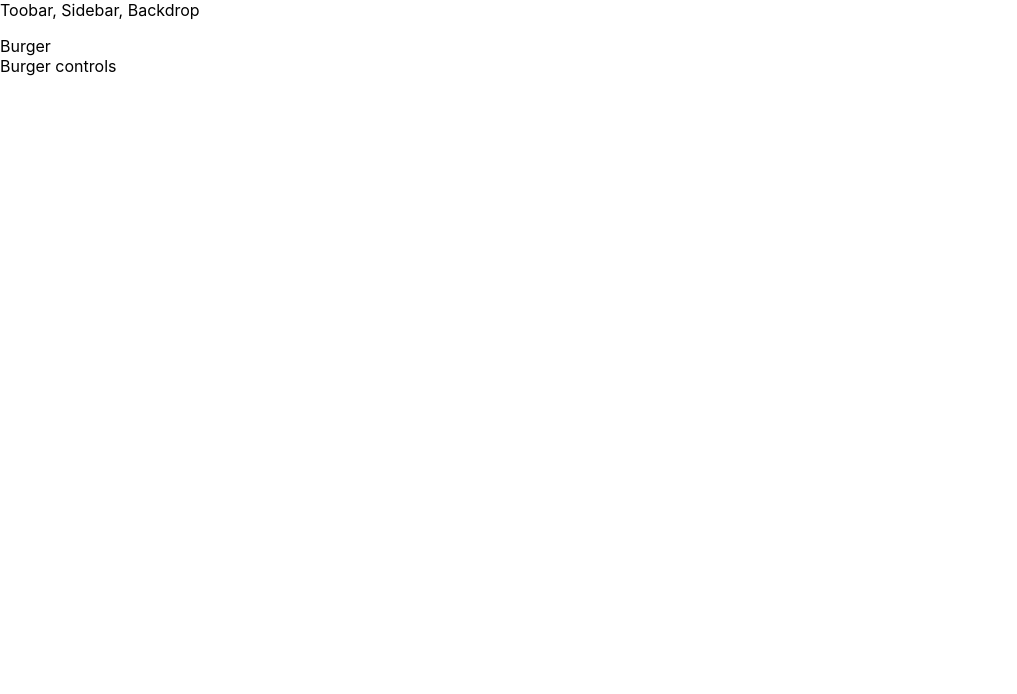
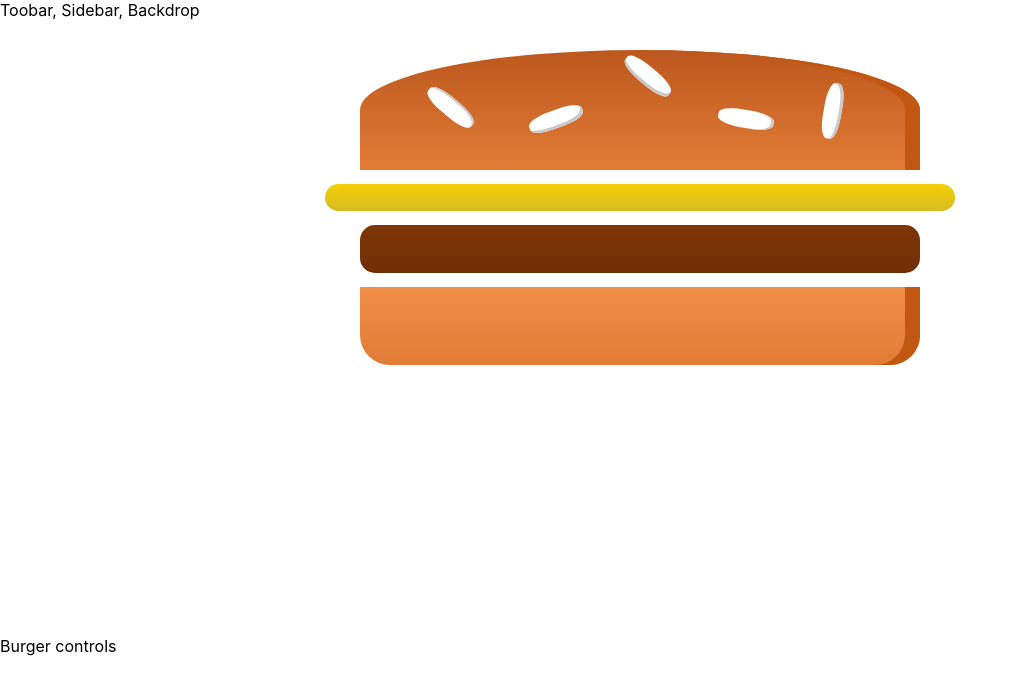
Before and after one commit to ThiagoFazzi/burger-build, a React (Create React App) app: page / in a window 1280 px wide. Shown: the top 694 px of the page, without its empty margins (0-1017 px from the left). Built offline with nearby package versions, Linux system fonts and the light colour scheme.

Commit message:
add Burger component at BurgerBuilder container, media queries implemented on Burger css

```diff
--- a/src/components/Burger/Burger.js
+++ b/src/components/Burger/Burger.js
@@ -6,6 +6,9 @@ const burger = (props) => {
   return (
     <div className={classes.Burger}>
       <BurgerIngredient type='bread-top'/>
+      <BurgerIngredient type='cheese'/>
+      <BurgerIngredient type='meat'/>
+      <BurgerIngredient type='bread-bottom'/>
     </div>
   )
 }
--- a/src/components/Burger/Burger.module.css
+++ b/src/components/Burger/Burger.module.css
@@ -2,28 +2,28 @@
   width: 100%;
   margin: auto;
   height: 250px;
-  overflow: scroll;
+  overflow-y: auto;
   text-align: center;
   font-weight: bold;
   font-size: 1.2rem;
 }
 
 @media (min-width: 500px) and (min-height: 400px) {
-  .burger {
+  .Burger {
     width: 350px;
     height: 300px;
   }
 }
 
 @media (min-width: 500px) and (min-height: 401px) {
-  .burger {
+  .Burger {
     width: 450px;
     height: 400px;
   }
 }
 
 @media (min-width: 1000px) and (min-height: 700px) {
-  .burger {
+  .Burger {
     width: 700px;
     height: 600px;
   }
--- a/src/components/Burger/BurgerIngredient/BurgerIngredient.js
+++ b/src/components/Burger/BurgerIngredient/BurgerIngredient.js
@@ -1,6 +1,6 @@
 import React, { Component } from 'react'
 import PropTypes from 'prop-types'
-import classes from './burgerIngredient.module.css'
+import classes from './BurgerIngredient.module.css'
 
 class BurgerIngredient extends Component {
   render() {
@@ -49,4 +49,4 @@ BurgerIngredient.propTypes = {
   type: PropTypes.string.isRequired
 }
 
-export default burgerIngredient
+export default BurgerIngredient
--- a/src/containers/BurgerBuilder/BurgerBuilder.js
+++ b/src/containers/BurgerBuilder/BurgerBuilder.js
@@ -1,10 +1,11 @@
 import React, { Component } from 'react'
+import Burger from '../../components/Burger/Burger';
 
 class BurgerBuilder extends Component {
   render(){
     return(
       <>
-        <div>Burger</div>
+        <Burger />
         <div>Burger controls</div>
       </>
     )
```
